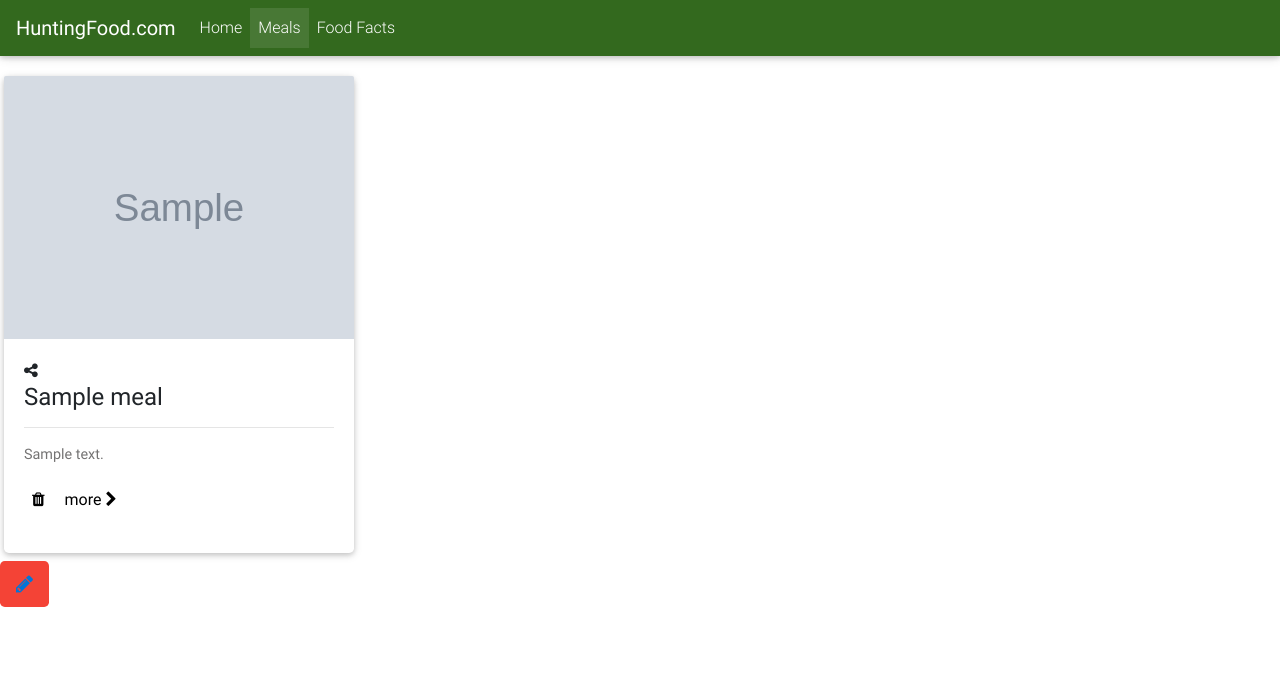
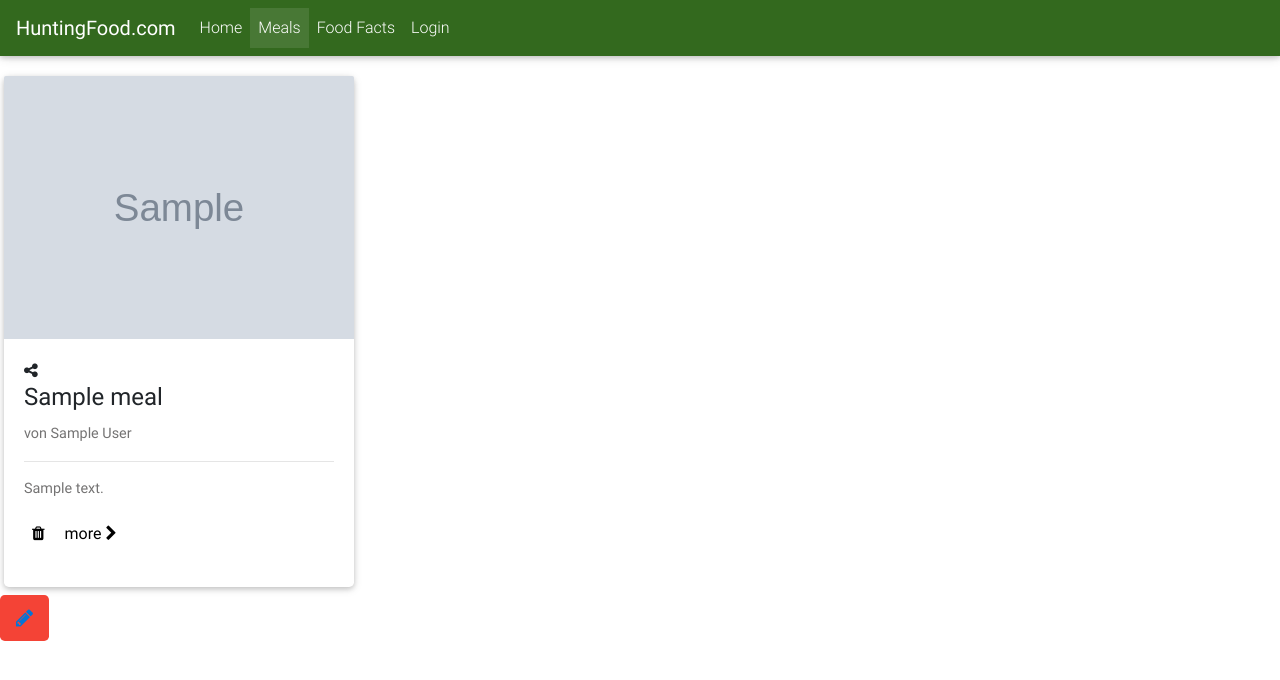
Before and after one commit to SStereo/food_log, a Flask app: page /meals in a window 1280 px wide. Shown: the top 680 px of the page. Run offline with Flask 2, Linux system fonts and the light colour scheme; tables that the repository leaves empty hold one stand-in row (values such as "Sample post"); grey boxes marked "Sample" are stand-in pictures; style sheets or scripts are compiled from the project's sources; parts of the project's set-up code (start-up, migrations or seed data) failed here and were passed over; some libraries are stand-ins or nearby versions.

Commit message:
oauth google and facebook login

```diff
--- a/server.py
+++ b/server.py
@@ -3,7 +3,18 @@ import json
 from google.oauth2 import service_account
 from google.cloud import translate
 from oauth2client.client import GoogleCredentials #for google cloud authentication
-import ndb #National Nutrient Database - United States Department of Agriculture
+
+# added due to google oauth login feature
+from oauth2client.client import OAuth2WebServerFlow #flow_from_clientsecrets
+from oauth2client.client import FlowExchangeError
+import httplib2
+from flask import make_response
+import requests
+import random, string
+from flask import session as login_session # a dictionary to store information
+
+# National Nutrient Database - United States Department of Agriculture
+import ndb
 
 from datetime import datetime  #required for method "now" for file name change
 from flask import Flask, render_template, request, url_for, redirect, flash, jsonify, send_from_directory
@@ -11,6 +22,7 @@ from werkzeug.utils import secure_filename  #required for file upload
 from sqlalchemy import create_engine
 from sqlalchemy.orm import sessionmaker
 from food_database import (Base,
+                   User,
                    UOM,
                    Meal,
                    Ingredient,
@@ -48,14 +60,20 @@ jsonString = """{
   "auth_provider_x509_cert_url": "https://www.googleapis.com/oauth2/v1/certs",
   "client_x509_cert_url": "https://www.googleapis.com/robot/v1/metadata/x509/serviceaccount-owner%40long-memory-188919.iam.gserviceaccount.com"
 }"""
-# d = { dictionary ...}
-#jsonString = json.dumps(d)
 service_account_info = json.loads(jsonString)
 credentials = service_account.Credentials.from_service_account_info(
     service_account_info)
 
 # Google translate client
 translateClient = translate.Client(target_language='en',credentials=credentials)
+
+# Google oauth credentials
+GOOGLE_WEB_CLIENT_ID = os.environ.get('GOOGLE_WEB_CLIENT_ID')
+GOOGLE_CLIENT_SECRET = os.environ.get('GOOGLE_CLIENT_SECRET')
+
+# Facebook oauth credentials
+FACEBOOK_APP_ID = os.environ.get('FACEBOOK_APP_ID')
+FACEBOOK_SECRET_KEY = os.environ.get('FACEBOOK_SECRET_KEY')
 
 # NDB connection
 NDB_KEY = os.environ.get('NDB_KEY')
@@ -98,6 +116,240 @@ def upload_static(filename):
     return send_from_directory('upload', filename)
 
 # Application Routes
+
+@app.route('/login')
+def showLogin():
+    # Generate a random session id and pass it to the login template
+    state = ''.join(random.choice(string.ascii_uppercase + string.digits) for x in range(32))
+    login_session['state'] = state
+    return render_template("login.html", STATE=state, CLIENT_ID=GOOGLE_WEB_CLIENT_ID)
+
+
+@app.route('/gconnect', methods=['POST'])
+def gconnect():
+    # Validate state token
+    if request.args.get('state') != login_session['state']:
+        response = make_response(json.dumps('Invalid state parameter.'), 401)
+        response.headers['Content-Type'] = 'application/json'
+        return response
+    # Obtain authorization code
+    code = request.data
+
+    try:
+        # Upgrade the authorization code into a credentials object
+        # TODO: Replace json file with path variable?
+        #oauth_flow = flow_from_clientsecrets('client_secrets.json', scope='')
+        #oauth_flow.redirect_uri = 'postmessage'
+        oauth_flow = OAuth2WebServerFlow(client_id=GOOGLE_WEB_CLIENT_ID,
+                           client_secret=GOOGLE_CLIENT_SECRET,
+                           scope='',
+                           redirect_uri='postmessage')
+
+        credentials = oauth_flow.step2_exchange(code)
+    except FlowExchangeError:
+        response = make_response(
+            json.dumps('Failed to upgrade the authorization code.'), 401)
+        print("Failed to upgrade the authorization code")
+        response.headers['Content-Type'] = 'application/json'
+        return response
+
+    # Check that the access token is valid.
+    access_token = credentials.access_token
+    url = ('https://www.googleapis.com/oauth2/v1/tokeninfo?access_token=%s'
+           % access_token)
+    h = httplib2.Http()
+    result = json.loads(h.request(url, 'GET')[1])
+    # If there was an error in the access token info, abort.
+    if result.get('error') is not None:
+        response = make_response(json.dumps(result.get('error')), 500)
+        response.headers['Content-Type'] = 'application/json'
+        return response
+
+    # Verify that the access token is used for the intended user.
+    gplus_id = credentials.id_token['sub']
+    if result['user_id'] != gplus_id:
+        response = make_response(
+            json.dumps("Token's user ID doesn't match given user ID."), 401)
+        response.headers['Content-Type'] = 'application/json'
+        return response
+
+    # Verify that the access token is valid for this app.
+    if result['issued_to'] != GOOGLE_WEB_CLIENT_ID:
+        response = make_response(
+            json.dumps("Token's client ID does not match app's."), 401)
+        print("Token's client ID does not match app's.")
+        response.headers['Content-Type'] = 'application/json'
+        return response
+
+    stored_access_token = login_session.get('access_token')
+    stored_gplus_id = login_session.get('gplus_id')
+    if stored_access_token is not None and gplus_id == stored_gplus_id:
+        response = make_response(json.dumps('Current user is already connected.'),
+                                 200)
+        response.headers['Content-Type'] = 'application/json'
+        return response
+
+    # Store the access token in the session for later use.
+    login_session['access_token'] = credentials.access_token
+    login_session['gplus_id'] = gplus_id
+
+    # Get user info
+    userinfo_url = "https://www.googleapis.com/oauth2/v1/userinfo"
+    params = {'access_token': credentials.access_token, 'alt': 'json'}
+    answer = requests.get(userinfo_url, params=params)
+
+    data = answer.json()
+
+    login_session['username'] = data['name']
+    login_session['picture'] = data['picture']
+    login_session['email'] = data['email']
+    login_session['provider'] = 'google'
+
+    # Validates if user already exists in the database
+    # if not it creates a new account in the Database
+    if not getUserID(login_session['email']):
+        createUser(login_session)
+
+    login_session['user_id'] = getUserID(login_session['email'])
+
+    output = ''
+    output += '<h1>Welcome, '
+    output += login_session['username']
+    output += '!</h1>'
+    output += '<img src="'
+    output += login_session['picture']
+    output += ' " style = "width: 300px; height: 300px;border-radius: 150px;-webkit-border-radius: 150px;-moz-border-radius: 150px;"> '
+    flash("you are now logged in as %s" % login_session['username'])
+    print("done!")
+    return output
+
+
+# DISCONNECT - Revoke a current user's token and reset their login_session
+@app.route('/gdisconnect')
+def gdisconnect():
+    # Only disconnect a connected user.
+    access_token = login_session.get('access_token')
+    if access_token is None:
+        response = make_response(
+            json.dumps('Current user not connected.'), 401)
+        response.headers['Content-Type'] = 'application/json'
+        return response
+    url = 'https://accounts.google.com/o/oauth2/revoke?token=%s' % access_token
+    h = httplib2.Http()
+    result = h.request(url, 'GET')[0]
+    if result['status'] == '200':
+        response = make_response(json.dumps('Successfully disconnected.'), 200)
+        response.headers['Content-Type'] = 'application/json'
+        return response
+
+            # TODO: Logout / disconnect does not work correctly unless the browser is closed / the cookie is no longer valid
+            # at the moment it will show as failed to revoke token with a status 400 from google
+    else:
+        response = make_response(json.dumps('Failed to revoke token for given user.'), 400)
+        response.headers['Content-Type'] = 'application/json'
+        return response
+
+
+@app.route('/fbconnect', methods=['POST'])
+def fbconnect():
+    if request.args.get('state') != login_session['state']:
+        response = make_response(json.dumps('Invalid state parameter.'), 401)
+        response.headers['Content-Type'] = 'application/json'
+        return response
+    access_token = request.data.decode("utf-8") # .decode("utf-8") added by soeren
+
+    url = 'https://graph.facebook.com/oauth/access_token?grant_type=fb_exchange_token&client_id=%s&client_secret=%s&fb_exchange_token=%s' % (
+        FACEBOOK_APP_ID, FACEBOOK_SECRET_KEY, access_token)
+    h = httplib2.Http()
+    result = h.request(url, 'GET')[1].decode("utf-8") # .decode("utf-8") added by soeren
+
+
+    # Use token to get user info from API
+    userinfo_url = "https://graph.facebook.com/v2.8/me"
+    '''
+        Due to the formatting for the result from the server token exchange we have to
+        split the token first on commas and select the first index which gives us the key : value
+        for the server access token then we split it on colons to pull out the actual token value
+        and replace the remaining quotes with nothing so that it can be used directly in the graph
+        api calls
+    '''
+    token = result.split(',')[0].split(':')[1].replace('"', '')
+
+    url = 'https://graph.facebook.com/v2.8/me?access_token=%s&fields=name,id,email' % token
+    h = httplib2.Http()
+    result = h.request(url, 'GET')[1]
+    # print "url sent for API access:%s"% url
+    # print "API JSON result: %s" % result
+    data = json.loads(result)
+    login_session['provider'] = 'facebook'
+    login_session['username'] = data["name"]
+    login_session['email'] = data["email"]
+    login_session['facebook_id'] = data["id"]
+
+    # The token must be stored in the login_session in order to properly logout
+    login_session['access_token'] = token
+
+    # Get user picture
+    url = 'https://graph.facebook.com/v2.8/me/picture?access_token=%s&redirect=0&height=200&width=200' % token
+    h = httplib2.Http()
+    result = h.request(url, 'GET')[1]
+    data = json.loads(result)
+
+    login_session['picture'] = data["data"]["url"]
+
+    # see if user exists
+    user_id = getUserID(login_session['email'])
+    if not user_id:
+        user_id = createUser(login_session)
+    login_session['user_id'] = user_id
+
+    output = ''
+    output += '<h1>Welcome, '
+    output += login_session['username']
+
+    output += '!</h1>'
+    output += '<img src="'
+    output += login_session['picture']
+    output += ' " style = "width: 300px; height: 300px;border-radius: 150px;-webkit-border-radius: 150px;-moz-border-radius: 150px;"> '
+
+    flash("Now logged in as %s" % login_session['username'])
+    return output
+
+
+@app.route('/fbdisconnect')
+def fbdisconnect():
+    facebook_id = login_session['facebook_id']
+    # The access token must me included to successfully logout
+    access_token = login_session['access_token']
+    url = 'https://graph.facebook.com/%s/permissions?access_token=%s' % (facebook_id,access_token)
+    h = httplib2.Http()
+    result = h.request(url, 'DELETE')[1]
+    return "you have been logged out"
+
+
+# Disconnect based on provider
+@app.route('/disconnect')
+def disconnect():
+    if 'provider' in login_session:
+        if login_session['provider'] == 'google':
+            gdisconnect()
+            del login_session['gplus_id']
+            del login_session['access_token']
+        if login_session['provider'] == 'facebook':
+            fbdisconnect()
+            del login_session['facebook_id']
+        del login_session['username']
+        del login_session['email']
+        del login_session['picture']
+        del login_session['user_id']
+        del login_session['provider']
+        print("You have successfully been logged out.")
+        return redirect('/')
+    else:
+        print("You were not logged in")
+        return redirect('/')
+
+
 @app.route('/')
 def showHome():
     return render_template("index.html")
@@ -105,8 +357,9 @@ def showHome():
 
 @app.route('/meals')
 def showMeals():
-    meals = session.query(Meal)
-    return render_template("meals.html",meals=meals,getIngredients=getIngredients)
+    meals = session.query(Meal).outerjoin(Meal.user)
+    #user = getUserInfo(login_session['user_id'])
+    return render_template("meals.html",meals=meals,getIngredients=getIngredients,loginSession=login_session)
 
 @app.route('/food_facts')
 def showFoodFacts():
@@ -115,6 +368,15 @@ def showFoodFacts():
 
 @app.route('/meals/add', methods=['GET','POST'])
 def addMeals():
+
+    #del login_session['username']
+
+    # required if no user has yet loged in so the dictionary does not have the key
+    if 'username' not in login_session:
+        return redirect ('/login')
+        # TODO: return to the intendet page after login or redirect to original URL using request.referrer
+
+
     if request.method == 'POST' and request.form['button'] == "Save":
 
         # ---- FILE HANDLING -----
@@ -147,7 +409,8 @@ def addMeals():
                        description=request.form['description'],
                        portions=request.form['portions'],
                        calories="410 - 780",
-                       image=filename)
+                       image=filename,
+                       user_id=login_session['user_id'])
         session.add(newMeal)
         session.commit()
 
@@ -170,7 +433,7 @@ def addMeals():
             print("detected source language = " + translation['detectedSourceLanguage'])
             foodID = getFood(translation['translatedText'])
             if not foodID:
-                foodID = ""
+                foodID = None
             newIngredient = Ingredient(quantity=request.form['quantity'+row],
                                        uom_id=request.form['uom'+row],
                                        meal_id=newMeal.id,
@@ -198,6 +461,11 @@ def addMeals():
 
 @app.route('/meals/delete/<int:meal_id>', methods=['GET','POST'])
 def deleteMeal(meal_id):
+
+    if 'username' not in login_session:
+        return redirect ('/login')
+        # TODO: return to the intendet page after login or redirect to original URL using request.referrer
+
     o = session.query(Meal).filter_by(id=meal_id).one()
     if request.method == 'POST' and request.form['button'] == "Delete":
         session.delete(o)
@@ -222,6 +490,31 @@ def showMeal(meal_id):
 def jsonMeals():
     items = session.query(Meal).all()
     return jsonify(Meals=[m.serialize for m in items])
+
+# ---------------- User Helper Functions ---------------------------
+
+# Creates a new user in the database
+def createUser(login_session):
+    newUser = User(name=login_session['username'], email=login_session[
+                   'email'], picture=login_session['picture'])
+    session.add(newUser)
+    session.commit()
+    user = session.query(User).filter_by(email=login_session['email']).one()
+    return user.id
+
+# Retrieves the user object
+def getUserInfo(user_id):
+    user = session.query(User).filter_by(id=user_id).one()
+    return user
+
+# Retrieves the user id based on an email
+def getUserID(email):
+    try:
+        user = session.query(User).filter_by(email=email).one()
+        return user.id
+    except:
+        return None
+
 
 
 def getFood(keyword):
@@ -292,8 +585,10 @@ def getFood(keyword):
             return food.id
         else:
             print("No results in NDB found")
+            return None
     else:
         print("Missing API Key in Environment Variable")
+        return None
 
 
 def getIngredients(meal_id):
--- a/templates/layout.html
+++ b/templates/layout.html
@@ -9,26 +9,10 @@
     <!-- Font Awesome -->
     <link rel="stylesheet" href="https://maxcdn.bootstrapcdn.com/font-awesome/4.7.0/css/font-awesome.min.css">
 
-    <!-- CDN Version -->
-    <!--
-    <link rel="stylesheet" href="https://maxcdn.bootstrapcdn.com/bootstrap/4.0.0-beta.2/css/bootstrap.min.css" integrity="sha384-PsH8R72JQ3SOdhVi3uxftmaW6Vc51MKb0q5P2rRUpPvrszuE4W1povHYgTpBfshb" crossorigin="anonymous">
-
-    <script src="https://ajax.googleapis.com/ajax/libs/jquery/3.2.1/jquery.min.js"></script>">
-    <script src="https://cdnjs.cloudflare.com/ajax/libs/popper.js/1.12.3/umd/popper.min.js" integrity="sha384-vFJXuSJphROIrBnz7yo7oB41mKfc8JzQZiCq4NCceLEaO4IHwicKwpJf9c9IpFgh" crossorigin="anonymous"></script>
-    <script src="https://maxcdn.bootstrapcdn.com/bootstrap/4.0.0-beta.2/js/bootstrap.min.js" integrity="sha384-alpBpkh1PFOepccYVYDB4do5UnbKysX5WZXm3XxPqe5iKTfUKjNkCk9SaVuEZflJ" crossorigin="anonymous"></script>
-    <script type="text/javascript" src="https://cdnjs.cloudflare.com/ajax/libs/mdbootstrap/4.4.3/js/mdb.min.js"></script>
-    -->
-
     <!-- STATIC folder version -->
     <link href="{{ url_for('static', filename='css/bootstrap.min.css') }}" rel="stylesheet">
     <link href="{{ url_for('static', filename='css/mdb.min.css') }}" rel="stylesheet">
     <link href="{{ url_for('static', filename='main_styles.css') }}" rel="stylesheet">
-
-    <!-- MDL: Add Googles Material Lite
-         https://getmdl.io/started/
-    <link rel="stylesheet" href="https://fonts.googleapis.com/icon?family=Material+Icons">
-    <link rel="stylesheet" href="https://code.getmdl.io/1.3.0/material.green-light_green.min.css">
-    <script defer src="https://code.getmdl.io/1.3.0/material.min.js"></script> -->
 
     <Style>
       .logoXL {
@@ -88,12 +72,15 @@
               {% set suffix1 = "" %}
               {% set suffix2 = "" %}
               {% set suffix3 = "" %}
+              {% set suffix4 = "" %}
               {% if activeMenuItem == 1 %}
                 {% set suffix1 = " active" %}
               {% elif activeMenuItem == 2 %}
                 {% set suffix2 = " active" %}
               {% elif activeMenuItem == 3 %}
                 {% set suffix3 = " active" %}
+              {% elif activeMenuItem == 4 %}
+                {% set suffix4 = " active" %}
               {% endif %}
 
                 <li id="nav-1" class="nav-item{{ suffix1 }}">
@@ -104,6 +91,13 @@
                 </li>
                 <li id="nav-3" class="nav-item{{ suffix3 }}">
                     <a class="nav-link" href="{{ url_for('showFoodFacts') }}">Food Facts</a>
+                </li>
+                <li id="nav-4" class="nav-item{{ suffix4 }}">
+                  {% if 'username' in loginSession %}
+                    <a class="nav-link" href="{{ url_for('disconnect') }}">Logout</a>
+                  {% else %}
+                    <a class="nav-link" href="{{ url_for('showLogin') }}">Login</a>
+                  {% endif %}
                 </li>
             </ul>
         </div>
@@ -128,7 +122,8 @@
     <script type=text/javascript src="{{ url_for('static', filename='js/main.js') }}"></script>
 
     <!-- Modification of fixed floating button to allow standard click event instead of opening the child items
-        https://mdbootstrap.com/support/bug-button-floating/ -->
+        https://mdbootstrap.com/support/bug-button-floating/
+      TODO: Not required in Layout? Re-think better place for this -->
     <script>
     $(document).ready(function(){
         $('.fixed-action-btn').unbind('click');
--- a/templates/meals.html
+++ b/templates/meals.html
@@ -26,6 +26,7 @@
         <a class="activator"><i class="fa fa-share-alt"></i></a>
         <!--Title-->
         <h4 class="card-title">{{ m.title }}</h4>
+        <p class="card-text">von {{ m.user.name }}</p>
         <hr>
 
         <!--Text-->
```
Also changed, not shown: food_database.py (+10 -0 lines), templates/login.html (added, +134 -0 lines), static/obstkorb_square.jpg (added).
